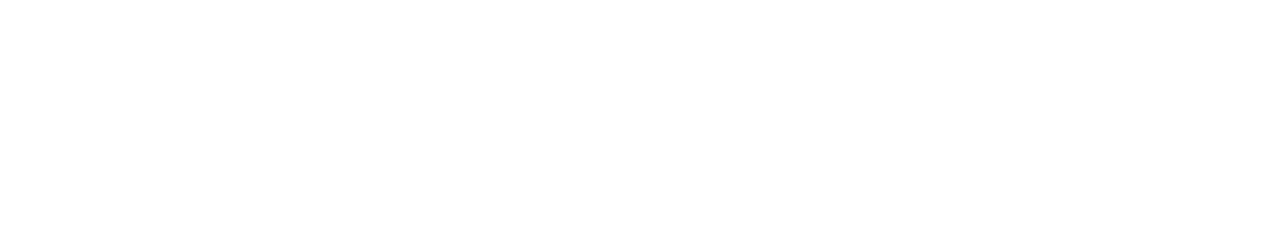
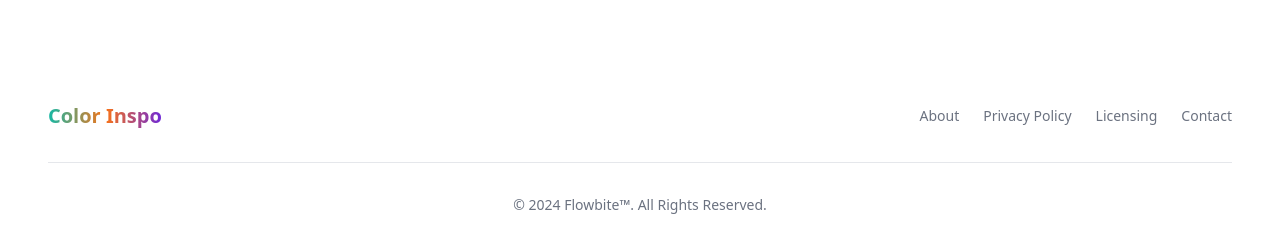
Before and after one commit to chingu-voyages/v49-tier2-team-15, a React (Vite) app: page / in a window 1280 px wide. Shown: the part 782-1026 px from the top of the page. Before the commit the page ends 852 px from the top, so only its background shows below. Built offline with nearby package versions, Linux system fonts and the light colour scheme; no server answers; a web font is replaced by a local one.

Commit message:
add app footer

```diff
--- /dev/null
+++ b/src/components/footer/index.tsx
@@ -0,0 +1,45 @@
+const Footer = () => {
+  return (
+    <footer className="bg-white rounded-lg dark:bg-gray-900 relative bottom-0 left-0 w-full">
+      <div className="w-full max-w-screen-xl mx-auto p-4 md:py-8">
+        <div className="sm:flex sm:items-center sm:justify-between">
+          <div className="font-bold text-xl bg-gradient-to-r from-teal-500 via-orange-500 to-violet-700 text-transparent bg-clip-text">
+            Color Inspo
+          </div>
+          <ul className="flex flex-wrap items-center mb-6 text-sm font-medium text-gray-500 sm:mb-0 dark:text-gray-400">
+            <li>
+              <a href="#" className="hover:underline me-4 md:me-6">
+                About
+              </a>
+            </li>
+            <li>
+              <a href="#" className="hover:underline me-4 md:me-6">
+                Privacy Policy
+              </a>
+            </li>
+            <li>
+              <a href="#" className="hover:underline me-4 md:me-6">
+                Licensing
+              </a>
+            </li>
+            <li>
+              <a href="#" className="hover:underline">
+                Contact
+              </a>
+            </li>
+          </ul>
+        </div>
+        <hr className="my-6 border-gray-200 sm:mx-auto dark:border-gray-700 lg:my-8" />
+        <span className="block text-sm text-gray-500 sm:text-center dark:text-gray-400">
+          © 2024{' '}
+          <a href="https://colorinspo.com/" className="hover:underline">
+            Flowbite™
+          </a>
+          . All Rights Reserved.
+        </span>
+      </div>
+    </footer>
+  );
+};
+
+export default Footer;
--- a/src/routes/Root/index.tsx
+++ b/src/routes/Root/index.tsx
@@ -1,5 +1,6 @@
 import { Outlet } from 'react-router-dom';
 
+import Footer from '@/components/footer';
 import Header from '@/components/header';
 
 const Root = () => {
@@ -9,6 +10,7 @@
       <main className="p-20 space-y-8">
         <Outlet />
       </main>
+      <Footer />
     </div>
   );
 };
```
